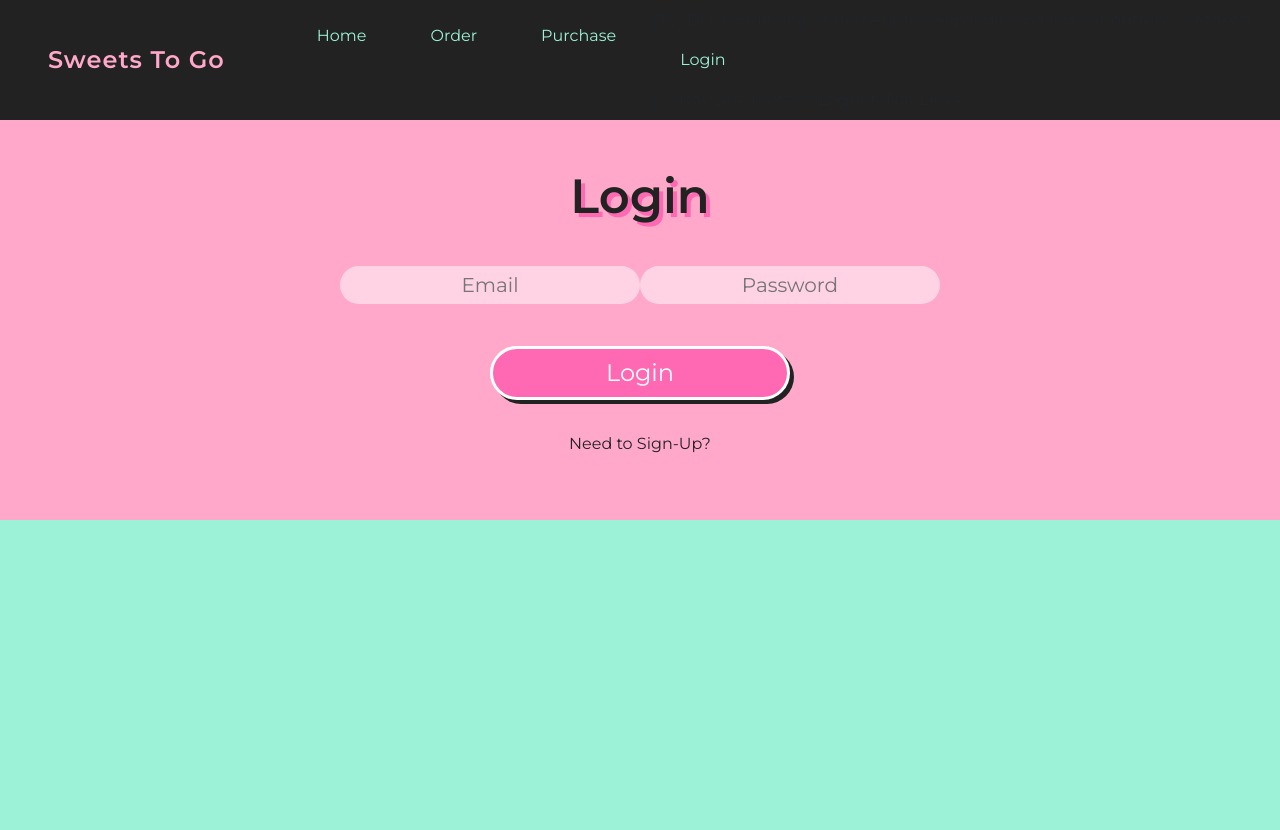
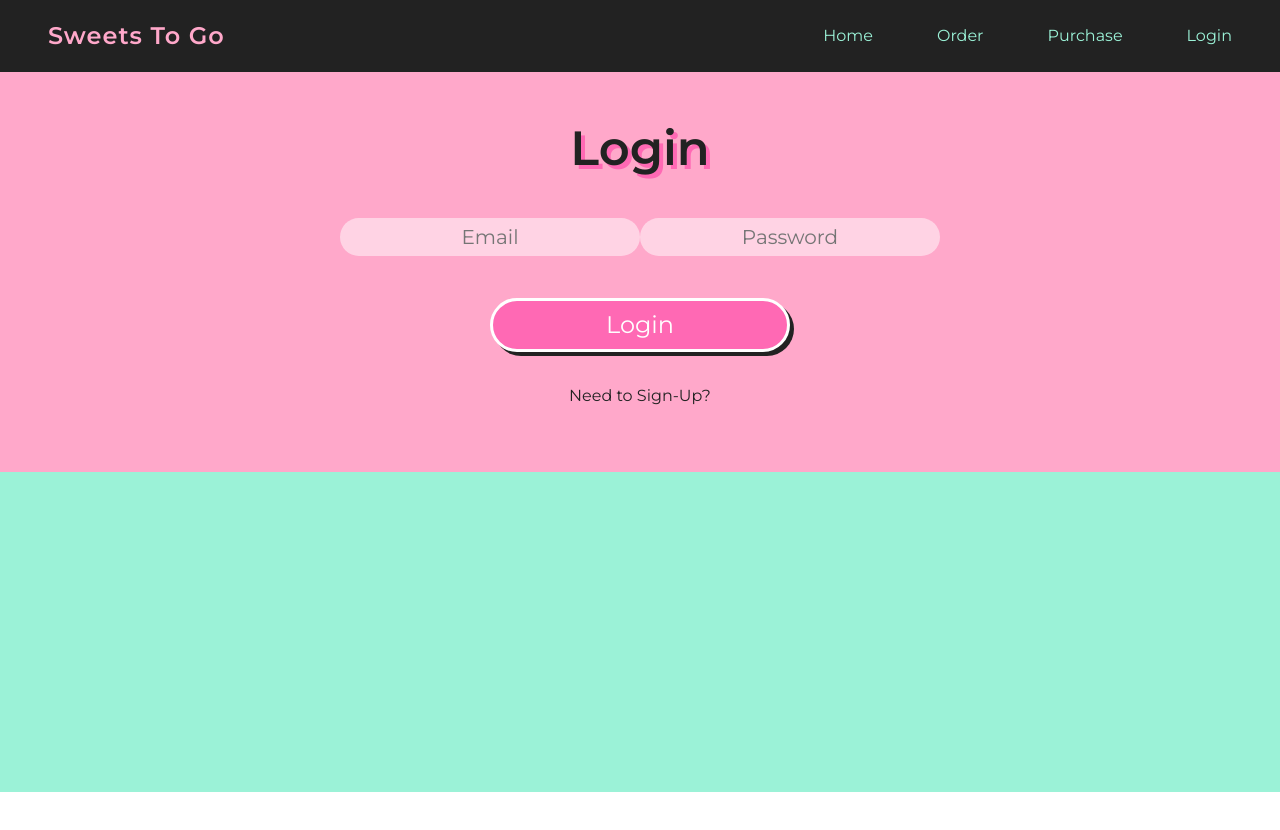
Before and after one commit to Tristanw3/desserts_app_p2, a React (Create React App) app in the folder web/: page /login in a window 1280 px wide. Shown: the top 830 px of the page. After the commit the page ends 800 px from the top, so only its background shows below. Built offline with nearby package versions, Linux system fonts and the light colour scheme.

Commit message:
minor changes to nav and login

```diff
--- a/web/src/components/Login/Login.js
+++ b/web/src/components/Login/Login.js
@@ -23,12 +23,14 @@ export default class Login extends React.Component {
     });
 
   };
+
   //MICHAEL TO CONTINUE WITH THE BELOW FUNCTION
   handleLogin = (e) => {
     const user = {
 			email: this.state.email,
 			password: this.state.password
-		};
+    };
+    console.log(user)
     axios.post('/api/auth/get_token', {user})
     .then(resp => {
       console.log('Got Token')
--- a/web/src/components/NavigationBar.js
+++ b/web/src/components/NavigationBar.js
@@ -43,11 +43,7 @@ export const NavigationBar = () => (
             <Nav.Link href="/purchase">Purchase</Nav.Link>
           </Nav.Item>
           <Nav.Item>
-            //TO-DO: conditional statement to swap login and log out buttons
-            // if token ?
             <Nav.Link href="/login">Login</Nav.Link>
-            //:
-            // Nav.Link href="/">Logout /Nav.Link>
           </Nav.Item>
         </Nav>
       </Navbar.Collapse>
```
Also changed, not shown: 2 other files (tests, documents, lock files or other folders).
